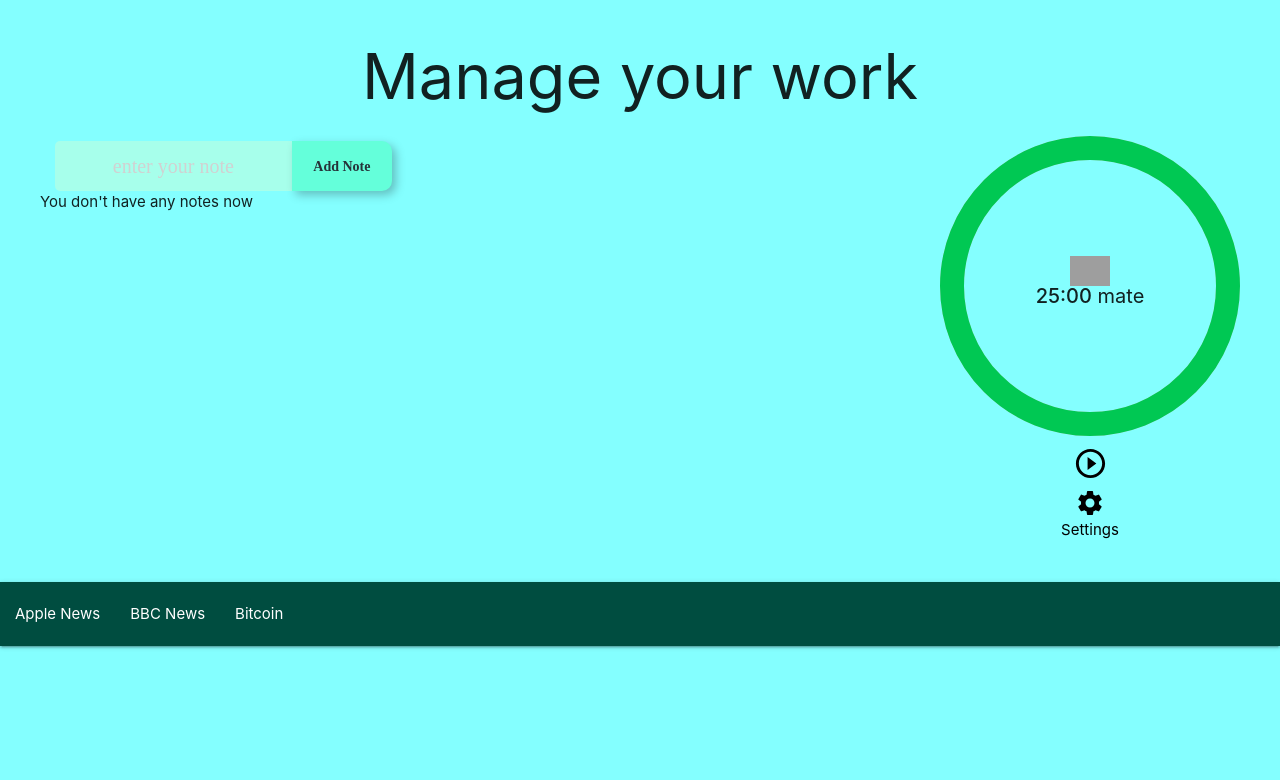
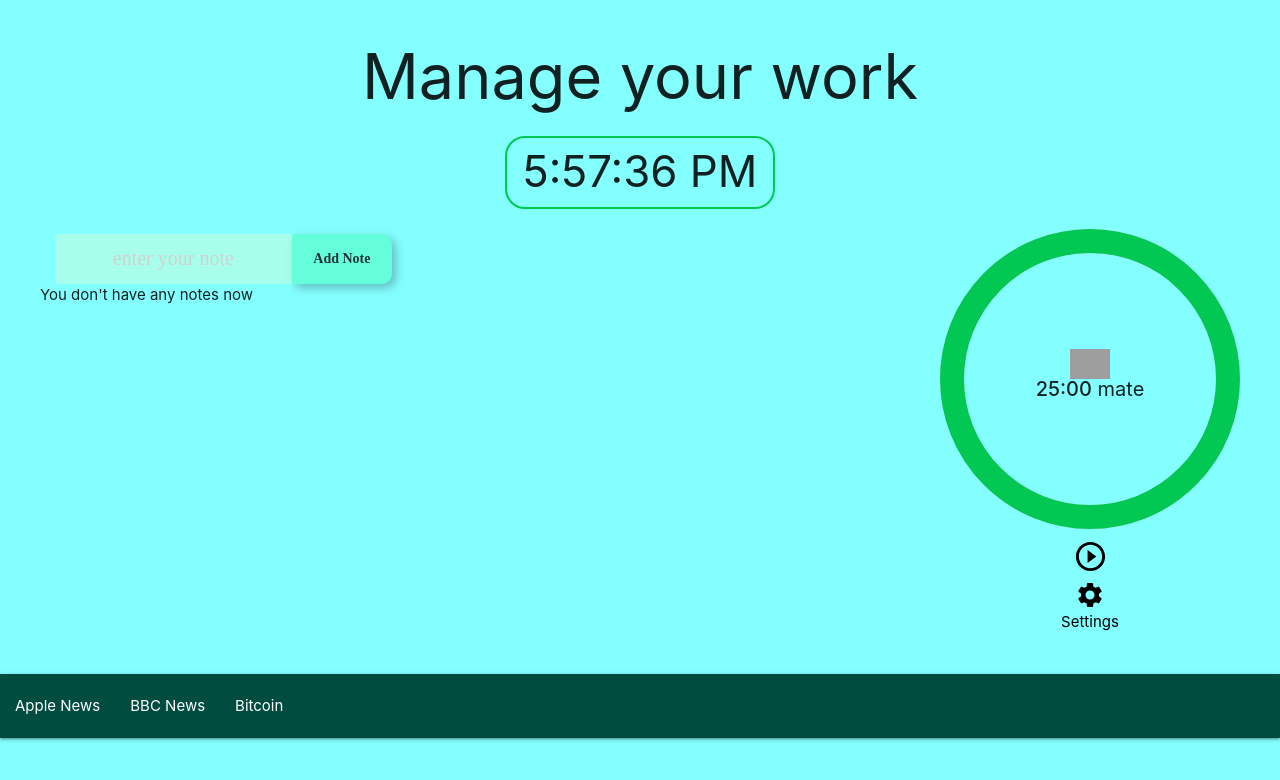
Before and after one commit to imyakin/redux-toolkit-workspace, a React (Create React App) app: page / in a window 1280 px wide. Shown: the top 780 px of the page. Built offline with nearby package versions, Linux system fonts and the light colour scheme; grey boxes are pictures that could not be loaded.

Commit message:
component Clock is  added

```diff
--- /dev/null
+++ b/src/components/Clock/Clock.tsx
@@ -0,0 +1,29 @@
+import { timeEnd } from "console";
+import { useEffect, useState } from "react";
+
+function Clock() {
+    const time = new Date().toLocaleTimeString()
+
+    const [currentTime, setCurrentTime] = useState(time)
+    const updateTime = () => {
+        let time = new Date().toLocaleTimeString()
+        setCurrentTime(time)
+    }
+
+    useEffect(()=>{
+        const update = setInterval(()=>{
+            updateTime()
+        }, 1000)
+
+        return ()=>clearInterval(update)
+
+    }, [time])
+
+  return (
+    <div style={{border: 'solid 2px #00c853', width: '270px', borderRadius: '20px', textAlign: 'center'}}>
+      <h3 style={{margin: '10px'}}>{currentTime}</h3>
+    </div>
+    );
+}
+
+export default Clock;
--- a/src/components/Pages/Home/Home.module.css
+++ b/src/components/Pages/Home/Home.module.css
@@ -1,3 +1,9 @@
+.header {
+  display: flex;
+  flex-direction: column;
+  align-items: center;
+}
+
 .container{
     margin: 0 auto;
     padding-left: 20px;
--- a/src/components/Pages/Home/Home.tsx
+++ b/src/components/Pages/Home/Home.tsx
@@ -6,6 +6,7 @@ import Settings from '../../Timer/Settings';
 import Timer from '../../Timer/Timer';
 import styles from './Home.module.css'
 import HomeNavBar from '../../HomeNavBar/HomeNavBar';
+import Clock from '../../Clock/Clock';
 
 const Home = () => {
     const [showSettings, setShowSettings] = useState(false)
@@ -14,8 +15,11 @@ const Home = () => {
 
     return (
         <>
+        <div className={styles.header}>
+          <h1>Manage your work</h1>
+          <Clock/>
+        </div>
         <div className={styles.container}>
-            <h1 style={{textAlign: 'center'}}>Manage your work</h1>
           <div className={styles.body}>
             <div>
               <NewInputNote/>
```
